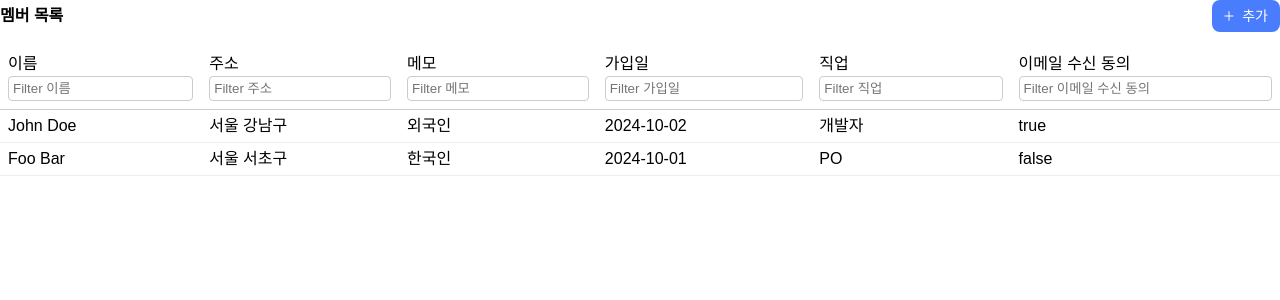
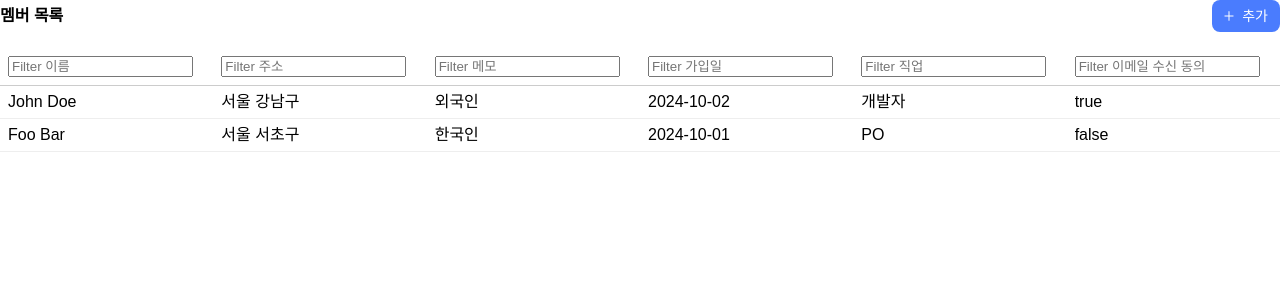
Before and after one commit to gwbaik9717/businesscanvas-mini-project, a React (Vite) app: page / in a window 1280 px wide. Shown: the top 300 px of the page. Built offline with nearby package versions, Linux system fonts and the light colour scheme.

Commit message:
feat: Add filtering logic for member list

```diff
--- a/src/components/Table/Table.tsx
+++ b/src/components/Table/Table.tsx
@@ -1,7 +1,8 @@
 import React, { createContext, useContext } from "react";
 import { useTable, UseTableProps } from "./hooks/useTable";
+import { UniqueRecord } from "../../types/Record";
 
-export interface TableContextType<T> {
+export interface TableContextType<T extends UniqueRecord> {
   columns: UseTableProps<T>["columns"];
   data: T[];
   filters: Partial<Record<keyof T, string>>;
@@ -10,7 +11,9 @@ export interface TableContextType<T> {
 
 const TableContext = createContext<TableContextType<any> | null>(null);
 
-export const useTableContext = <T,>(): TableContextType<T> => {
+export const useTableContext = <
+  T extends UniqueRecord
+>(): TableContextType<T> => {
   const context = useContext(TableContext);
   if (!context) {
     throw new Error("Table compound components must be used within a Table.");
@@ -18,11 +21,15 @@ export const useTableContext = <T,>(): TableContextType<T> => {
   return context;
 };
 
-interface TableProps<T> extends UseTableProps<T> {
+interface TableProps<T extends UniqueRecord> extends UseTableProps<T> {
   children: React.ReactNode;
 }
 
-export const Table = <T,>({ data, columns, children }: TableProps<T>) => {
+export const Table = <T extends UniqueRecord>({
+  data,
+  columns,
+  children,
+}: TableProps<T>) => {
   const table = useTable({ data, columns });
 
   return (
--- a/src/components/Table/TableBody.tsx
+++ b/src/components/Table/TableBody.tsx
@@ -1,7 +1,21 @@
-import React from "react";
+import { UniqueRecord } from "../../types/Record";
+import { useTableContext } from "./Table";
+import { TableRow } from "./TableRow";
 
-export const TableBody: React.FC<{ children: React.ReactNode }> = ({
-  children,
-}) => {
-  return <tbody>{children}</tbody>;
+interface TableBodyProps<T extends UniqueRecord> {
+  render?: (props: { row: T }) => React.ReactNode;
+}
+
+export const TableBody = <T extends UniqueRecord>({
+  render,
+}: TableBodyProps<T>) => {
+  const { data: rows } = useTableContext<T>();
+
+  return (
+    <tbody>
+      {render
+        ? rows.map((row) => render({ row }))
+        : rows.map((row) => <TableRow key={row.id} row={row} />)}
+    </tbody>
+  );
 };
--- a/src/components/Table/TableHeader.tsx
+++ b/src/components/Table/TableHeader.tsx
@@ -1,38 +1,43 @@
 import { useTableContext } from "./Table";
+import styled from "styled-components";
+import { Text } from "../Typography/Text";
+import { UniqueRecord } from "../../types/Record";
 
-export const TableHeader = <T,>() => {
+interface TableHeaderProps<T extends UniqueRecord> {
+  render?: (props: {
+    column: { label: string; accessor: keyof T; filterable?: boolean };
+    setFilter: (accessor: keyof T, value: string) => void;
+  }) => React.ReactNode;
+}
+
+export const TableHeader = <T extends UniqueRecord>({
+  render,
+}: TableHeaderProps<T>) => {
   const { columns, setFilter } = useTableContext<T>();
 
   return (
     <thead>
       <tr>
         {columns.map((column) => (
-          <th
-            key={column.label}
-            style={{
-              textAlign: "left",
-              padding: "8px",
-              borderBottom: "1px solid #ccc",
-            }}
-          >
-            {column.label}
-            {column.filterable && (
-              <input
-                type="text"
-                placeholder={`Filter ${column.label}`}
-                onChange={(e) => setFilter(column.accessor, e.target.value)}
-                style={{
-                  marginTop: "4px",
-                  padding: "4px",
-                  border: "1px solid #ccc",
-                  borderRadius: "4px",
-                  width: "100%",
-                }}
-              />
+          <StyledTh key={column.label}>
+            {render ? (
+              render({
+                column,
+                setFilter,
+              })
+            ) : (
+              <Text>{column.label}</Text>
             )}
-          </th>
+          </StyledTh>
         ))}
       </tr>
     </thead>
   );
 };
+
+const StyledTh = styled.th`
+  position: relative;
+  text-align: left;
+  padding: 8px;
+  border-bottom: 1px solid #ccc;
+`;
--- a/src/components/Table/TableRow.tsx
+++ b/src/components/Table/TableRow.tsx
@@ -1,10 +1,11 @@
+import { UniqueRecord } from "../../types/Record";
 import { useTableContext } from "./Table";
 
-interface TableRowProps<T> {
+interface TableRowProps<T extends UniqueRecord> {
   row: T;
 }
 
-export const TableRow = <T,>({ row }: TableRowProps<T>) => {
+export const TableRow = <T extends UniqueRecord>({ row }: TableRowProps<T>) => {
   const { columns } = useTableContext<T>();
 
   return (
@@ -15,7 +16,7 @@ export const TableRow = <T,>({ row }: TableRowProps<T>) => {
           style={{ padding: "8px", borderBottom: "1px solid #eee" }}
         >
           {column.accessor && row[column.accessor] !== undefined
-            ? String(row[column.accessor]) // Ensure the value is rendered as a string
+            ? String(row[column.accessor])
             : null}
         </td>
       ))}
--- a/src/components/Table/hooks/useTable.ts
+++ b/src/components/Table/hooks/useTable.ts
@@ -1,17 +1,21 @@
 import { useState, useMemo } from "react";
+import { UniqueRecord } from "../../../types/Record";
 
-export interface TableColumn<T> {
+export interface TableColumn<T extends UniqueRecord> {
   label: string;
   accessor: keyof T;
   filterable?: boolean;
 }
 
-export interface UseTableProps<T> {
+export interface UseTableProps<T extends UniqueRecord> {
   data: T[];
   columns: TableColumn<T>[];
 }
 
-export function useTable<T>({ data, columns }: UseTableProps<T>) {
+export function useTable<T extends UniqueRecord>({
+  data,
+  columns,
+}: UseTableProps<T>) {
   const [filters, setFilters] = useState<Partial<Record<keyof T, string>>>({});
 
   const filteredData = useMemo(() => {
--- a/src/constants/member.ts
+++ b/src/constants/member.ts
@@ -1,7 +1,7 @@
 import { BaseField, SelectField } from "../types/Field";
-import { MemberRecord } from "../types/MemberRecord";
+import { UniqueRecord } from "../types/Record";
 
-export const initialMembers: MemberRecord[] = [
+export const initialMembers: UniqueRecord[] = [
   {
     id: "1",
     name: "John Doe",
--- a/src/pages/MemberList/MemberList.tsx
+++ b/src/pages/MemberList/MemberList.tsx
@@ -10,36 +10,16 @@ import { PageLayout } from "../../layouts/PageLayout";
 import { Heading } from "../../components/Typography/Heading";
 import { Text } from "../../components/Typography/Text";
 import { color } from "../../styles/theme/theme";
-import { MemberRecord } from "../../types/MemberRecord";
+import { UniqueRecord } from "../../types/Record";
 import { initialMembers, memberFields } from "../../constants/member";
 import { Field } from "../../types/Field";
 import { TableBody } from "../../components/Table/TableBody";
 
-// interface RowData {
-//   id: number;
-//   name: string;
-//   age: number;
-//   job: string;
-// }
-
-// const data: RowData[] = [
-//   { id: 1, name: "John Doe", age: 30, job: "Developer" },
-//   { id: 2, name: "Jane Smith", age: 25, job: "Designer" },
-//   { id: 3, name: "Sam Wilson", age: 35, job: "Manager" },
-// ];
-
-// const columns: TableColumn<RowData>[] = [
-//   { label: "ID", accessor: "id", filterable: false },
-//   { label: "Name", accessor: "name", filterable: true },
-//   { label: "Age", accessor: "age", filterable: true },
-//   { label: "Job", accessor: "job", filterable: true },
-// ];
-
 export const MemberList: React.FC = () => {
-  const [records, setRecords] = useState<MemberRecord[]>(initialMembers);
+  const [records, setRecords] = useState<UniqueRecord[]>(initialMembers);
   const { current: fields } = useRef<Field[]>(memberFields);
 
-  const columns: TableColumn<MemberRecord>[] = fields.map((field) => ({
+  const columns: TableColumn<UniqueRecord>[] = fields.map((field) => ({
     label: field.label,
     accessor: field.key,
     filterable: true,
@@ -64,13 +44,21 @@ export const MemberList: React.FC = () => {
         </ButtonWithIcons>
       </StyledPageHeader>
 
-      <Table<MemberRecord> data={records} columns={columns}>
-        <TableHeader />
-        <TableBody>
-          {records.map((record) => (
-            <TableRow<MemberRecord> key={record.id} row={record} />
-          ))}
-        </TableBody>
+      <Table<UniqueRecord> data={records} columns={columns}>
+        <TableHeader
+          render={({ column, setFilter }) => (
+            <input
+              type="text"
+              placeholder={`Filter ${column.label}`}
+              onChange={(e) => {
+                setFilter(column.accessor, e.target.value);
+              }}
+            />
+          )}
+        />
+        <TableBody<UniqueRecord>
+          render={({ row }) => <TableRow key={row.id} row={row} />}
+        />
       </Table>
     </PageLayout>
   );
--- a/src/types/MemberRecord.ts
+++ b/src/types/Record.ts
@@ -1,3 +1,3 @@
-export type MemberRecord = {
+export type UniqueRecord = {
   id: string;
 } & Record<string, unknown>;
```
